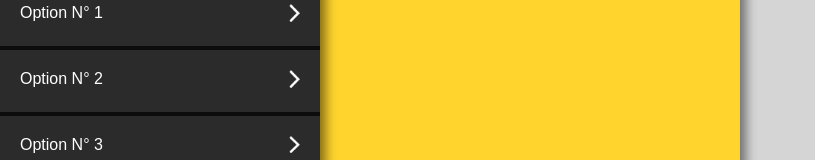
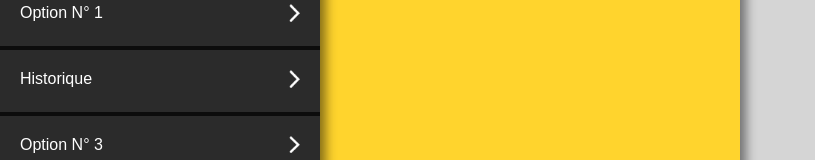
Before and after one commit to WildCodeSchool/remotefr-js-0920-p2-earth-events, a React (Create React App) app: page /opt4 in a window 1280 px wide. Shown: the part 209-369 px from the top of the page, without its empty margins (0-815 px from the left). Built offline with nearby package versions, Linux system fonts and the light colour scheme.

Commit message:
Integration to navigation

```diff
--- a/src/components/SideNav/SideNav.jsx
+++ b/src/components/SideNav/SideNav.jsx
@@ -3,6 +3,7 @@ import './css/SideNav.css';
 import './css/YellowPanel.css';
 import PropTypes from 'prop-types'; // ES6
 import { NavLink, Switch, Route, withRouter } from 'react-router-dom';
+import EventsByDate from '../EventsByDate';
 
 // ***************************************************
 // FAKE Page and Data
@@ -15,8 +16,8 @@ const menuList = [
     route: '/opt1',
   },
   {
-    name: 'Option N° 2',
-    route: '/opt2',
+    name: 'Historique',
+    route: '/history',
   },
   {
     name: 'Option N° 3',
@@ -122,7 +123,7 @@ class SideNav extends React.Component {
             <Switch>
               <Route exact path="/" />
               <Route exact path="/opt1" component={FakePage} />
-              <Route exact path="/opt2" component={AnotherFake} />
+              <Route exact path="/history" component={EventsByDate} />
               <Route exact path="/opt3" component={FakePage} />
               <Route exact path="/opt4" component={AnotherFake} />
             </Switch>
```
